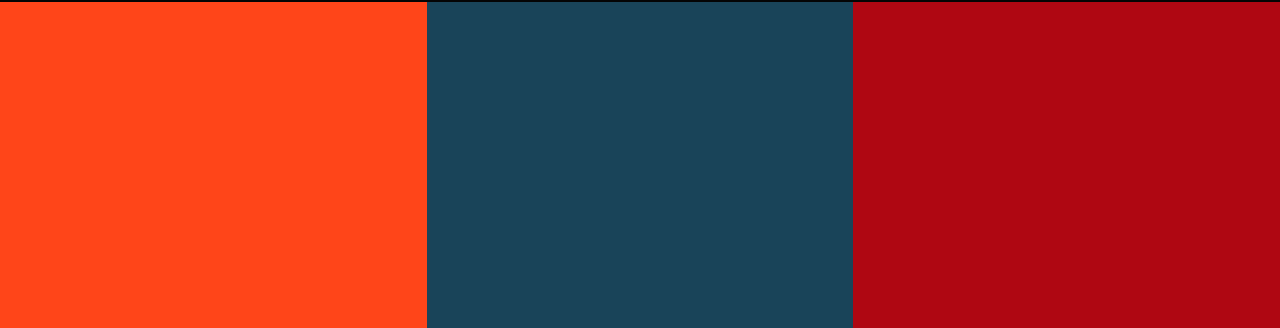
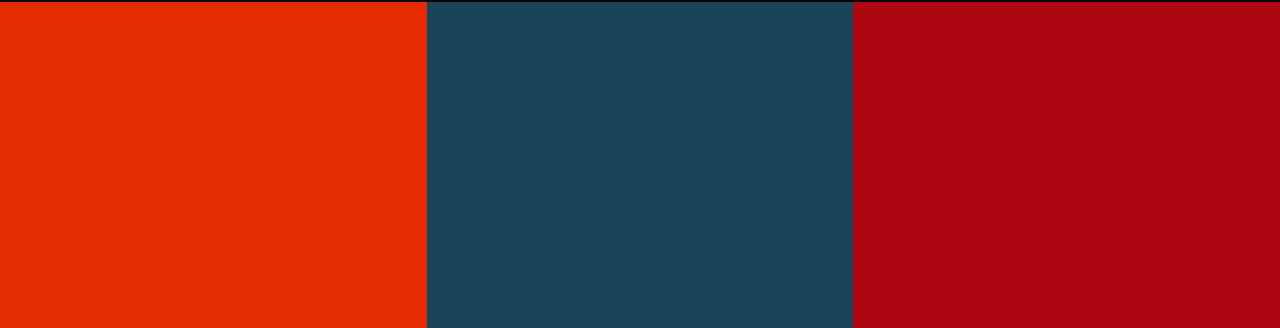
Before and after one commit to csheare/WebdevTutorial, a website: page index.html in a window 1280 px wide. Shown: the part 78-406 px from the top of the page. Drawn offline with nearby package versions, Linux system fonts and the light colour scheme.

Commit message:
Changed orange a bit

```diff
--- a/scss/_style.scss
+++ b/scss/_style.scss
@@ -1,6 +1,6 @@
 $black: #040404;
 $white: #fcfcfc;
-$orange: #FF4519;
+$orange: darken(#FF4519, 10%);
 $red: #AF0712;
 $blue: #194459;
 
```
Also changed, not shown: css/app.css.
